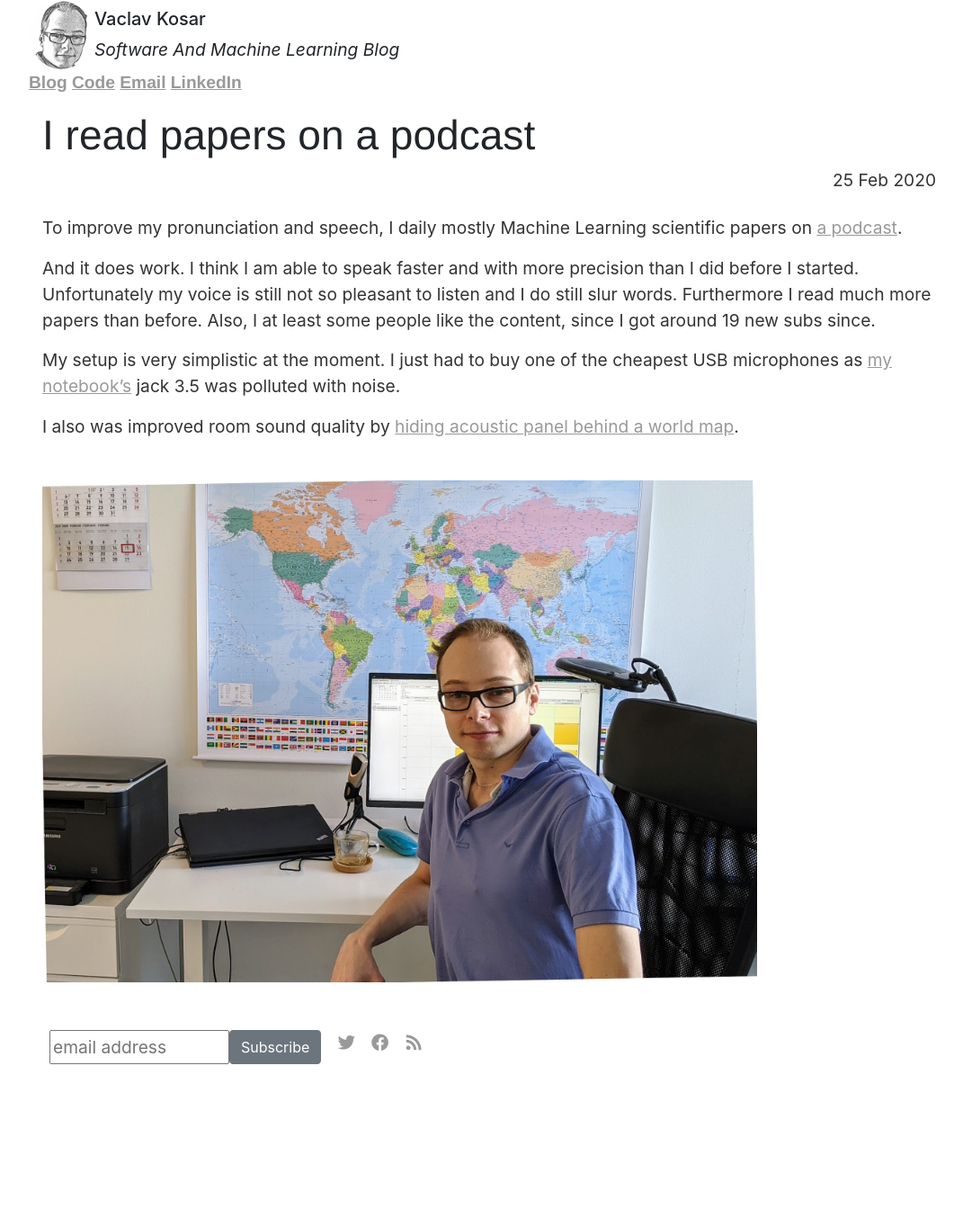
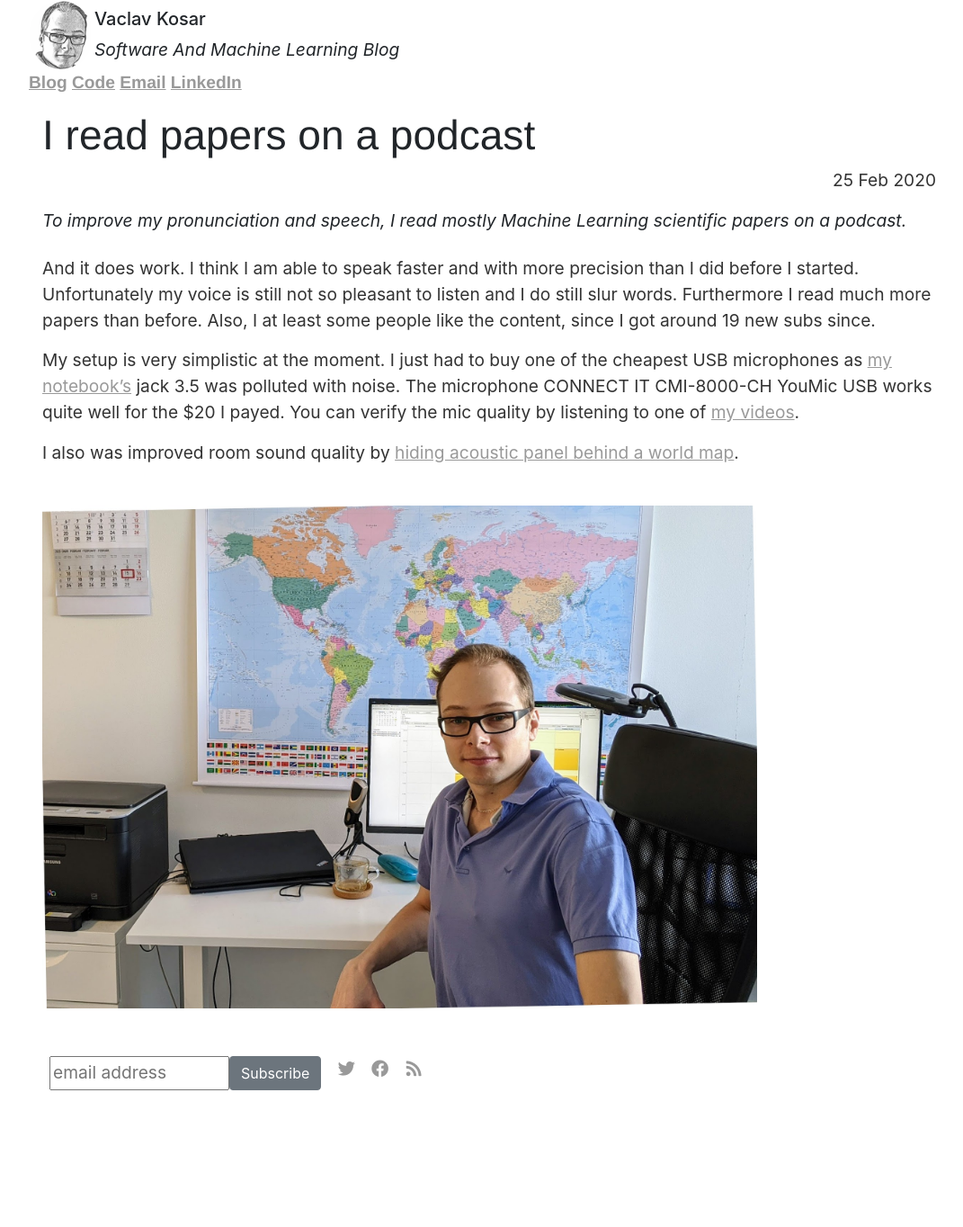
Before and after one commit to vackosar/vackosar.github.io, a Jekyll site: the page built from _posts/2020-02-25-I-read-papers-on-a-podcast.md, in a window 1280 px wide. Shown: the whole page at 90% size, without its empty margins (96-1167 px from the left). Built offline with Jekyll 4.4.1, drawn with Linux system fonts in a browser that asks for light colours; nearby versions of some CDN libraries; library files that are not in the unit come from our copies; comment, search, counter and statistics services are not loaded; before the commit the page ends 1335 px from its top, so only the background shows below that.

Commit message:
i read papers

```diff
--- a/_posts/2020-02-25-I-read-papers-on-a-podcast.md
+++ b/_posts/2020-02-25-I-read-papers-on-a-podcast.md
@@ -2,13 +2,22 @@
 layout: post
 title: "I read papers on a podcast"
 date: 2020-02-25
+categories: productivity
+description: To improve my pronunciation and speech, I read mostly Machine Learning scientific papers on a podcast.
+permalink: /:categories/:title
+redirect_from:
+  - /2020/02/25/I-read-papers-on-a-podcast.html
 ---
 
-To improve my pronunciation and speech, I daily mostly Machine Learning scientific papers on [a podcast](https://youtu.be/gyBdnNY1WPI).
-
-And it does work. I think I am able to speak faster and with more precision than I did before I started. Unfortunately my voice is still not so pleasant to listen and I do still slur words. Furthermore I read much more papers than before. Also, I at least some people like the content, since I got around 19 new subs since.
+And it does work.
+I think I am able to speak faster and with more precision than I did before I started.
+Unfortunately my voice is still not so pleasant to listen and I do still slur words.
+Furthermore I read much more papers than before.
+Also, I at least some people like the content, since I got around 19 new subs since.
 
 My setup is very simplistic at the moment. I just had to buy one of the cheapest USB microphones as [my notebook's](/2019/03/03/Thinkpad-P52-vs-HP-Zbook-15-G5-vs-Dell-Precision-7530.html) jack 3.5 was polluted with noise.
+The microphone CONNECT IT CMI-8000-CH YouMic USB works quite well for the $20 I payed.
+You can verify the mic quality by listening to one of [my videos](https://youtu.be/gyBdnNY1WPI).
 
 I also was improved room sound quality by [hiding acoustic panel behind a world map](/2020/02/23/Stealthy-acoustic-panels.html).
 
```
Also changed, not shown: _posts/2020-04-08-Python-with-statement-exception-handling.md (+1 -1 lines).
